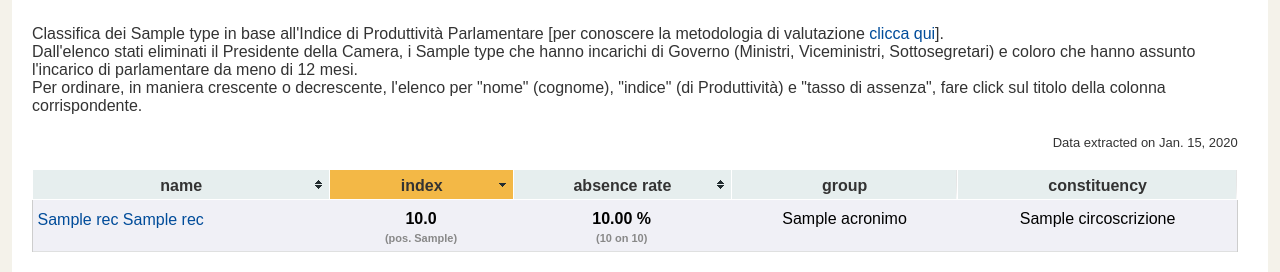
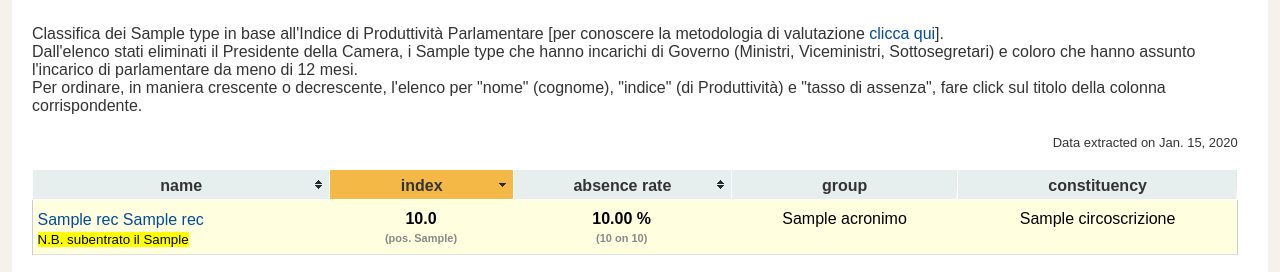
Before and after one commit to openpolis/op_indice, a Django app: template templates/charts/parlamentari_list.html in a window 1280 px wide. Shown: the part 524-796 px from the top of the page. Run offline with Django 3.2, Linux system fonts and the light colour scheme; the template is opened without the code that fills it: most values are stand-ins (such as "Sample title", 1, 10 or a date in 2020).

Commit message:
introdotto hughligth parlamentari in carica da dopo inizio legislatura

```diff
--- a/mirror_urls.txt
+++ b/mirror_urls.txt
@@ -25,4 +25,3 @@ http://indice.staging.openpolis.it/umbria.html
 http://indice.staging.openpolis.it/valle-d-aosta.html
 http://indice.staging.openpolis.it/veneto-1.html
 http://indice.staging.openpolis.it/veneto-2.html
-http://indice.staging.openpolis.it/errore.html
--- a/templates/charts/home.html
+++ b/templates/charts/home.html
@@ -83,6 +83,8 @@
     <input id="city" value="{% trans 'insert your city name' %}" />
   </section>
 
+  <h3>data: {{ extraction_date }}</h3>
+
   <section id="top-deputati" class="top-chart">
     <h3>{% trans "Top 10 deputati" %}</h3>
     {% get_top 10 deputati as mps asof extraction_date %}
--- a/templates/charts/parlamentari_list.html
+++ b/templates/charts/parlamentari_list.html
@@ -40,14 +40,24 @@
 
     <tbody>
       {% for rec in object_list %}
+        {% if rec.data_inizio_incarico %}
+          <tr class="yellow">
+        {% else %}
           <tr>
+        {% endif %}
             <td>
               <span class="cognome" style="display:none">{{ rec.cognome }}</span>
               <p class="politician-id">
                 <a href="{{openparlamento_url}}/parlamentare/{{rec.politico_id}}"
                    target="_blank" title="{% trans 'go to page on openparlamento.it' %}">
                    {{ rec.nome }} {{ rec.cognome }}
-                 </a>
+                </a><br/>
+                {% if rec.data_inizio_incarico %}
+                <small style="background-color:yellow;">
+                  N.B. subentrato il {{ rec.data_inizio_incarico}}
+                </small>
+                {% endif %}
+
               </p>
             </td>
             <td class="numeric-value">
--- a/templates/css/styles.css
+++ b/templates/css/styles.css
@@ -149,6 +149,7 @@ table.chart tbody th, table.chart tbody td  {
   border-top: 1px solid #fff;
   color: #000;
 }
+
 table.chart tbody tr { padding-bottom: 3px; }
 table.chart tbody td.centered { text-align: center; }
 table.chart tbody tr.even { background-color: #ffffff; }
@@ -176,6 +177,8 @@ table.chart td span.small {
   font-size: 11px;
   color: #888;
 }
+
+table.chart tbody tr.yellow td{ background-color: lightyellow; }
 
 footer {
   margin: 0 12px;
```
Also changed, not shown: charts/views.py (+7 -1 lines). Lines whose indentation alone changed are shown as unchanged.
